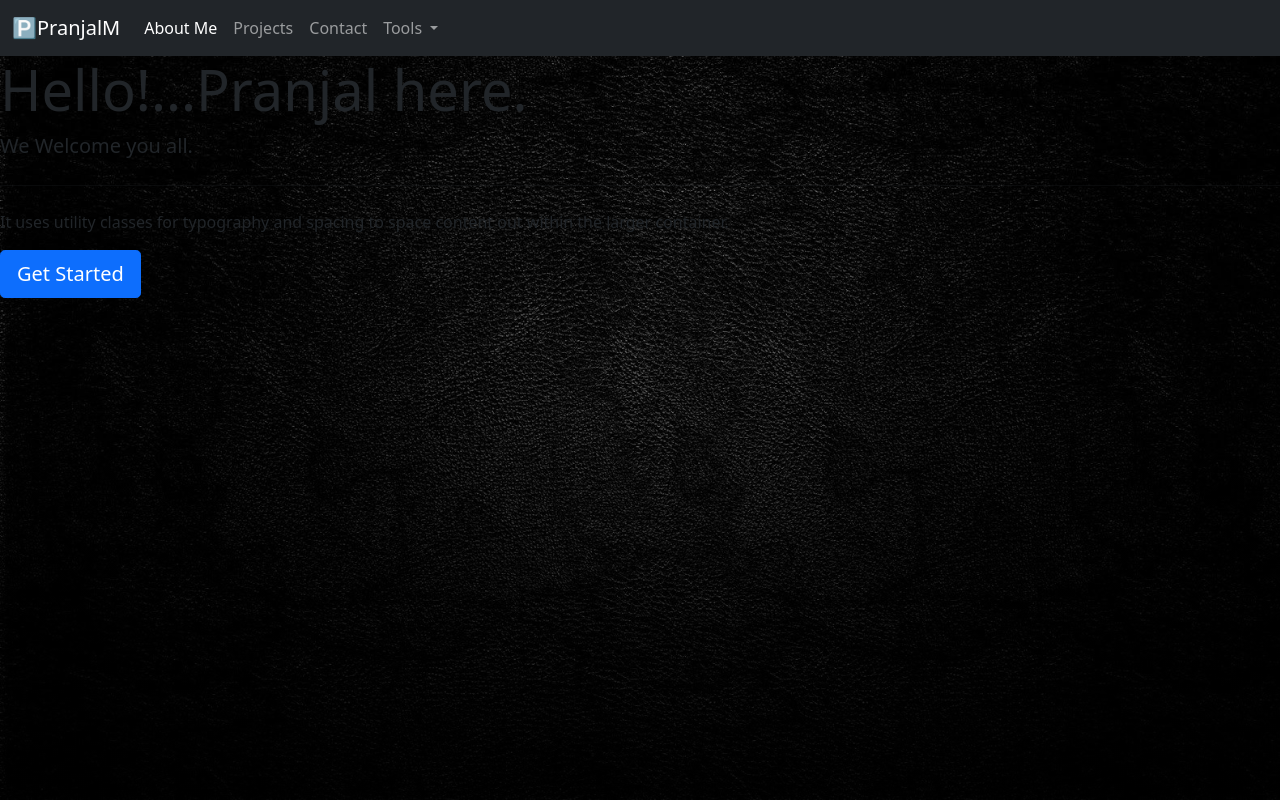
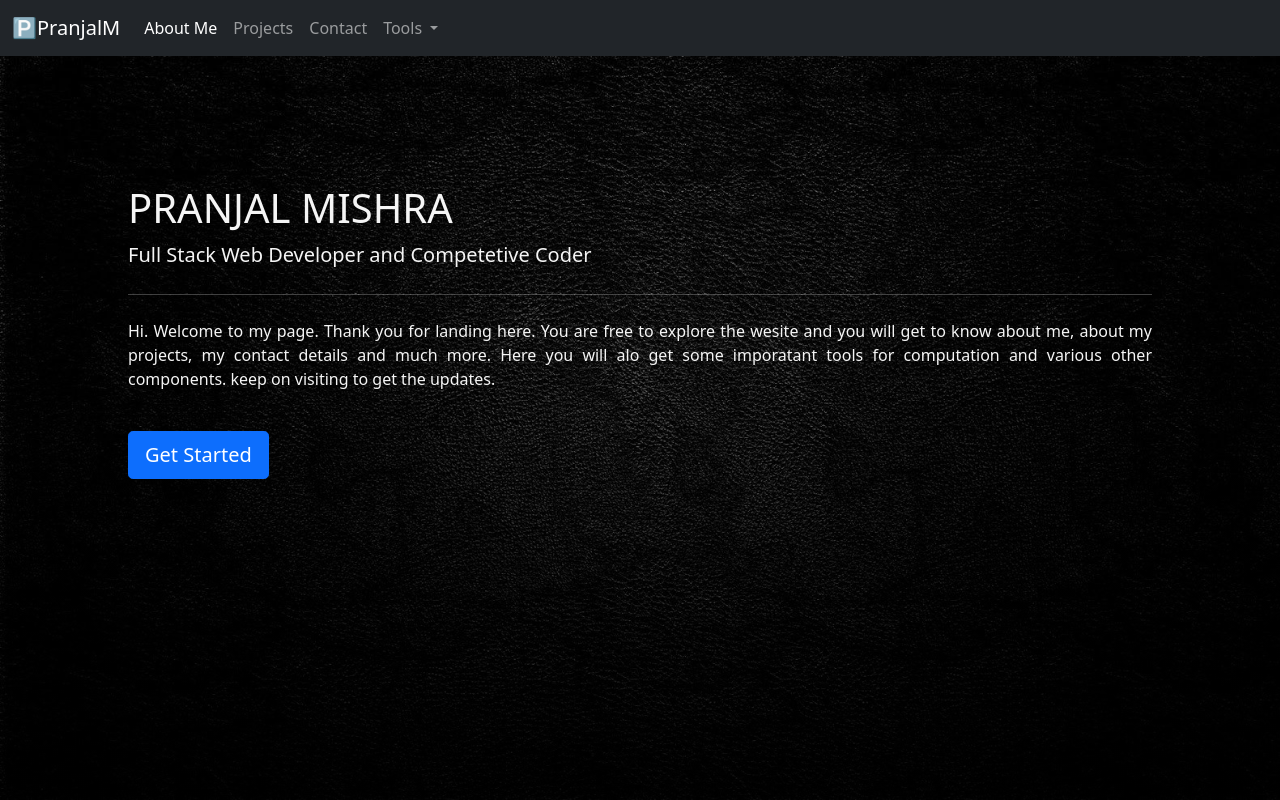
Before and after one commit to Pranjalm-23/Portfoliominor, a plain HTML site: page index.html in a window 1280 px wide. Drawn offline with nearby package versions, Linux system fonts and the light colour scheme.

Commit message:
Landing page got working

```diff
--- a/index.html
+++ b/index.html
@@ -47,11 +47,12 @@
       </nav>
 
       <section id="jumbo">
-        <div class="jumbotron">
-            <h1 class="display-4">Hello!...Pranjal here.</h1>
-            <p class="lead">We Welcome you all.</p>
+        <div class="intro">
+            <h1 class="display1">PRANJAL MISHRA</h1>
+            <p class="lead">Full Stack Web Developer and Competetive Coder </p>
             <hr class="my-4">
-            <p>It uses utility classes for typography and spacing to space content out within the larger container.</p>
+            <p>Hi. Welcome to my page. Thank you for landing here. You are free to explore the wesite and you will get to know about me, about my projects, my contact details and much more. Here you will alo get some imporatant tools for computation and various other components. keep on visiting to get the updates.</p>
+            <br>
             <a class="btn btn-primary btn-lg" href="#" role="button">Get Started</a>
         </div>
     </section>
--- a/styles/style.css
+++ b/styles/style.css
@@ -8,3 +8,10 @@ body{
     url("../images/black wallpaper.jpg");
     background-size: cover;
 }
+
+.intro{
+    color: whitesmoke;
+    padding: 10% 10%;
+    text-align: justify;
+    font-weight: 100;
+}
```
